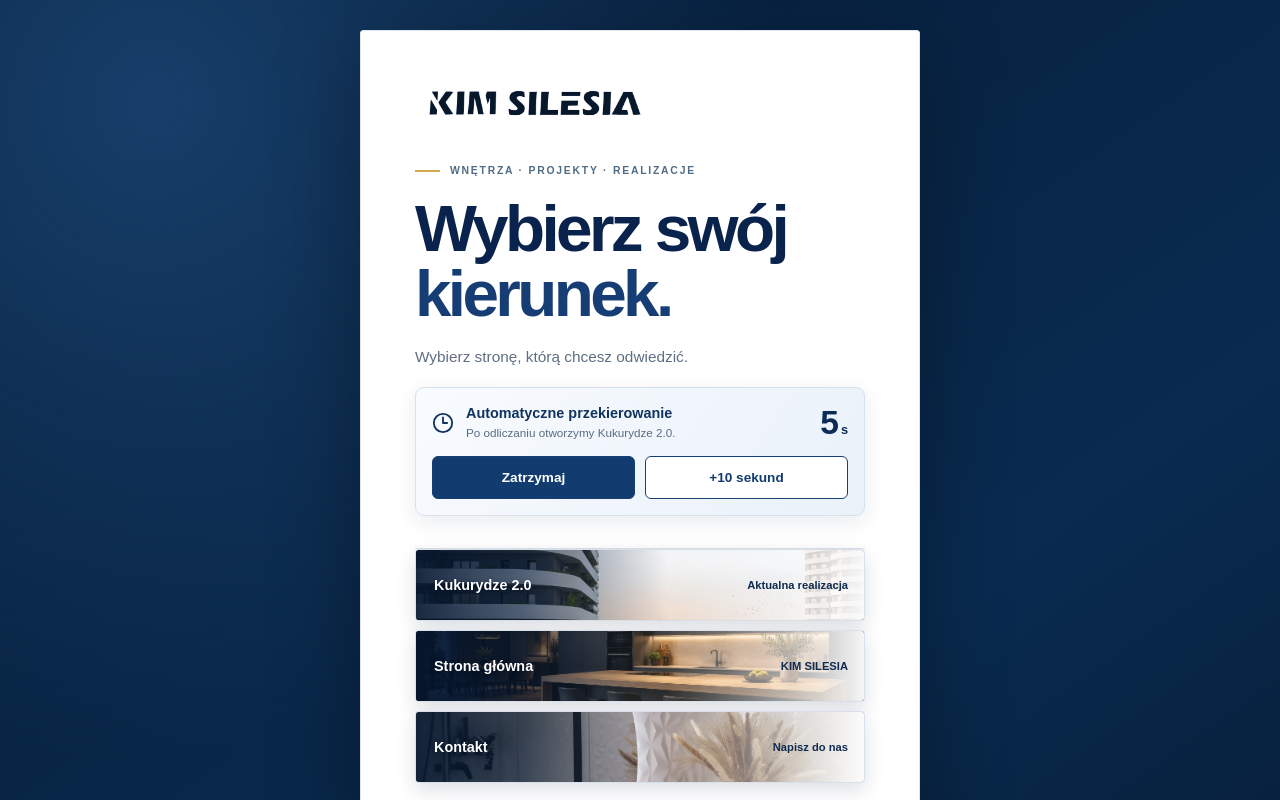
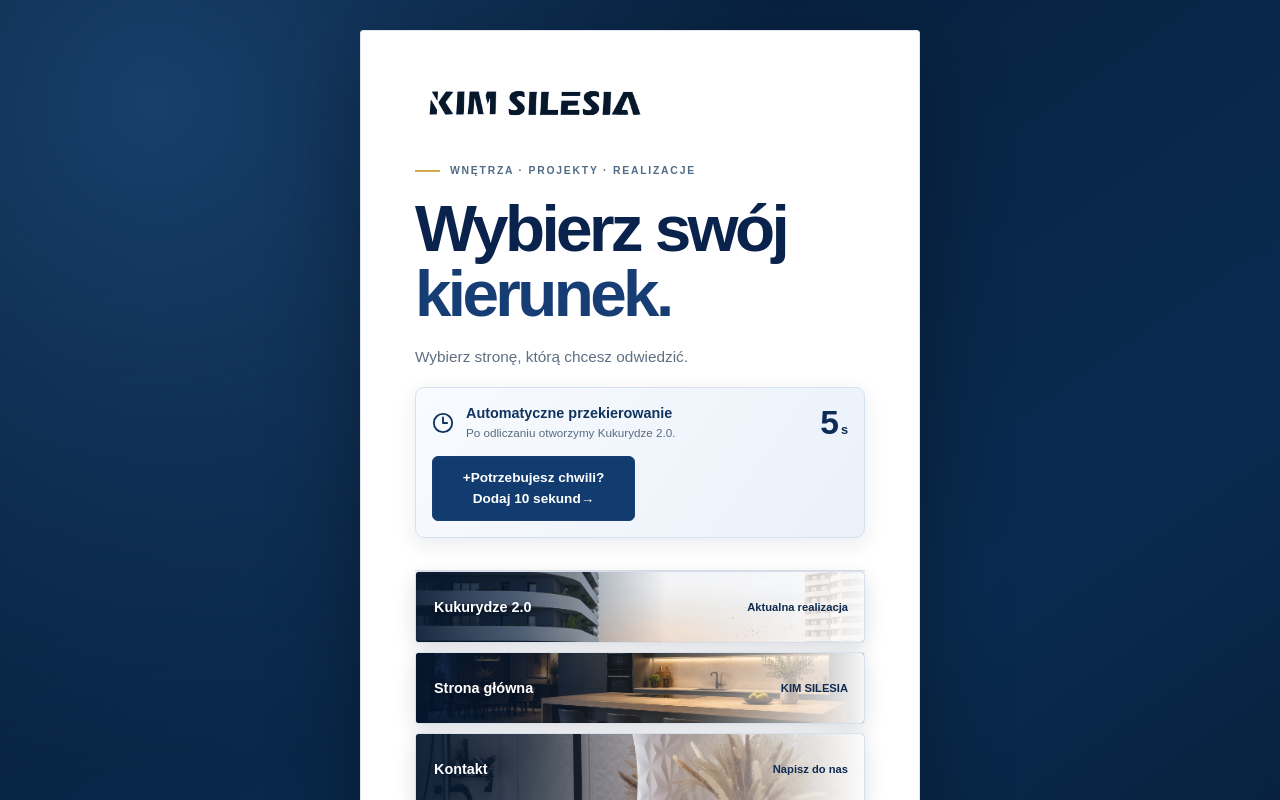
Before and after one commit to KiMsilesia/home, a Next.js app: page /home/qr in a window 1280 px wide. Shown: the top 800 px of the page. Built offline with nearby package versions, Linux system fonts and the light colour scheme; a web font is replaced by a local one.

Commit message:
Remove pause control and refine QR countdown extension button

```diff
--- a/app/qr/page.tsx
+++ b/app/qr/page.tsx
@@ -9,17 +9,15 @@ const defaultDestination = "/home/kukurydze/";
 
 export default function QRLandingPage() {
   const [secondsLeft, setSecondsLeft] = useState(10);
-  const [isPaused, setIsPaused] = useState(false);
 
   useEffect(() => {
-    if (isPaused) return;
     if (secondsLeft <= 0) {
       window.location.assign(defaultDestination);
       return;
     }
     const timer = window.setTimeout(() => setSecondsLeft((value) => Math.max(0, value - 1)), 1000);
     return () => window.clearTimeout(timer);
-  }, [secondsLeft, isPaused]);
+  }, [secondsLeft]);
 
   return (
     <main className="qr-page qr-landing">
@@ -34,14 +32,13 @@ export default function QRLandingPage() {
           <div className="qr-timer-summary">
             <Clock3 size={22} aria-hidden="true" />
             <div className="qr-timer-copy">
-              <strong>{isPaused ? "Przekierowanie zatrzymane" : "Automatyczne przekierowanie"}</strong>
-              <span>{isPaused ? "Możesz spokojnie wybrać kafelek." : "Po odliczaniu otworzymy Kukurydze 2.0."}</span>
+              <strong>Automatyczne przekierowanie</strong>
+              <span>Po odliczaniu otworzymy Kukurydze 2.0.</span>
             </div>
             <output className="qr-timer-count" aria-label={`Pozostało ${secondsLeft} sekund`}>{secondsLeft}<small>s</small></output>
           </div>
           <div className="qr-timer-actions">
-            <button type="button" onClick={() => setIsPaused((value) => !value)}>{isPaused ? "Wznów" : "Zatrzymaj"}</button>
-            <button type="button" onClick={() => setSecondsLeft((value) => value + 10)}>+10 sekund</button>
+            <button type="button" onClick={() => setSecondsLeft((value) => value + 10)} aria-label="Dodaj 10 sekund do odliczania"><span className="qr-timer-plus" aria-hidden="true">+</span><span>Potrzebujesz chwili?<strong>Dodaj 10 sekund</strong></span><span className="qr-timer-arrow" aria-hidden="true">→</span></button>
           </div>
         </section>
         <nav className="qr-links qr-choice-links" aria-label="Wybierz stronę">
```
